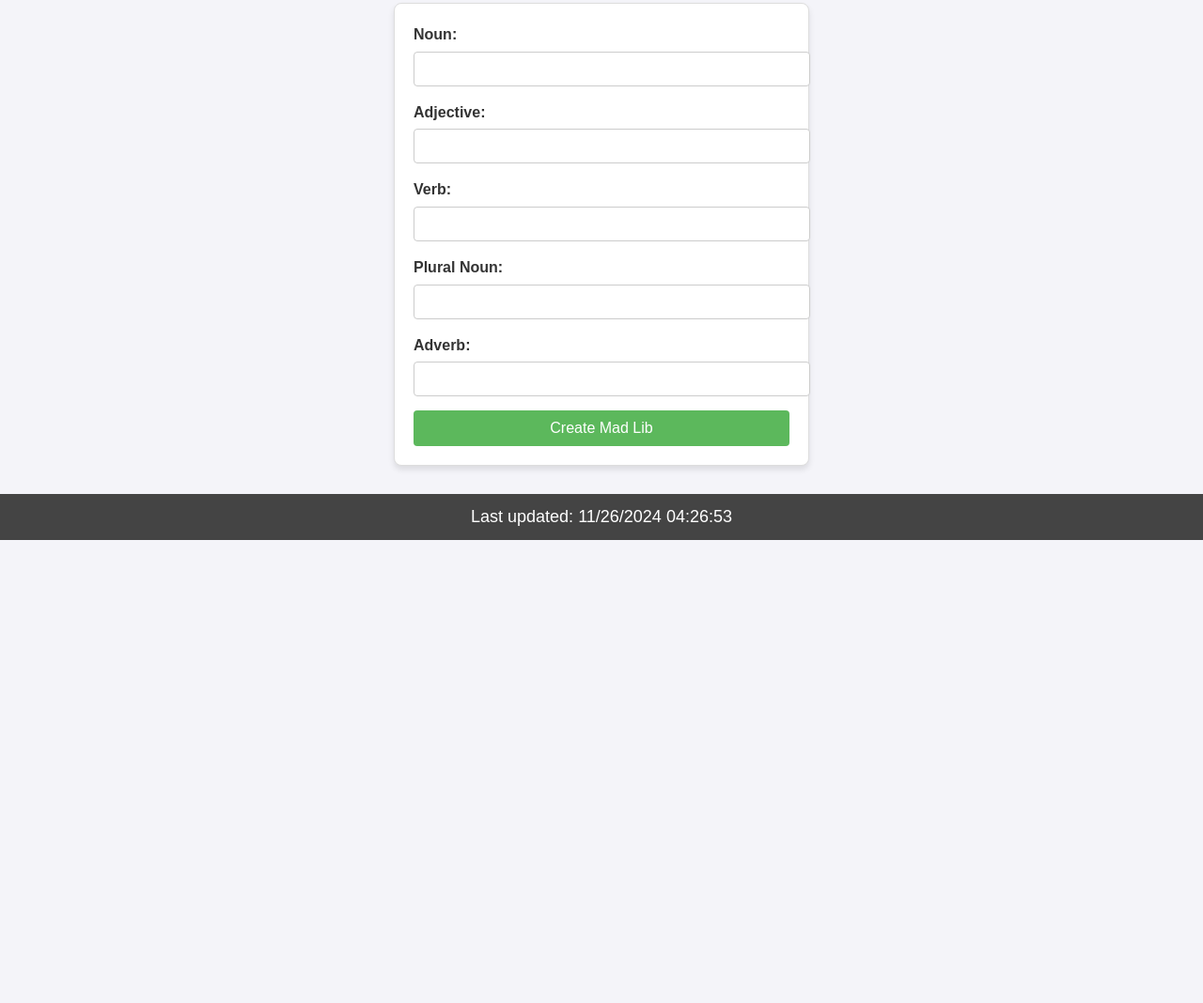
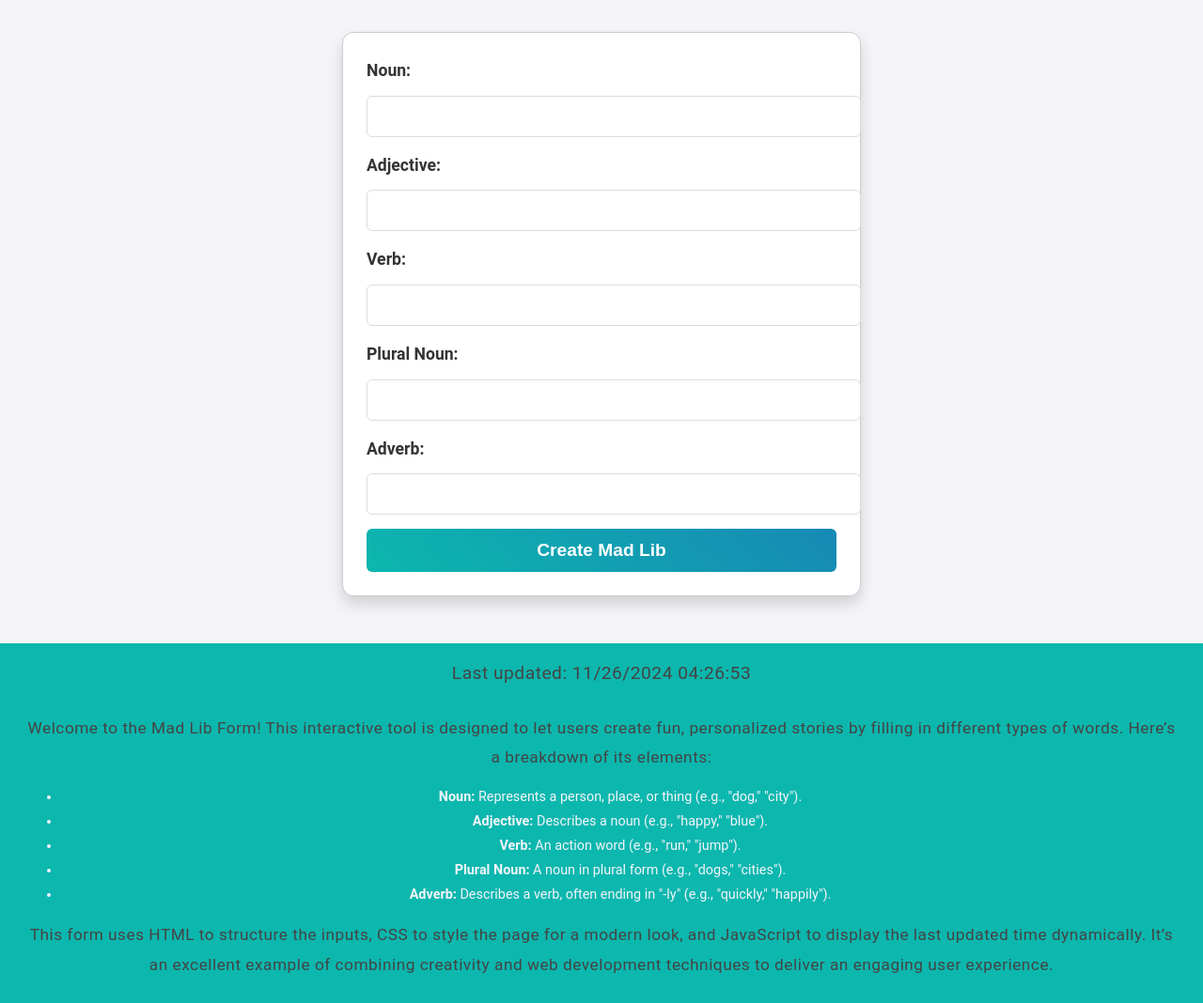
Before and after one commit to varshitha0402/madlib, a website: page public/ITC-505/lab-7/index.html in a window 1280 px wide. Shown: the part 98-1166 px from the top of the page at 94% size. Before the commit the page ends 800 px from the top, so only its background shows below. Drawn offline with Linux system fonts and the light colour scheme.

Commit message:
commit-2

```diff
--- a/public/ITC-505/lab-7/index.html
+++ b/public/ITC-505/lab-7/index.html
@@ -4,11 +4,11 @@
     <meta charset="UTF-8">
     <meta name="viewport" content="width=device-width, initial-scale=1.0">
     <title>Mad Lib</title>
-</head>
-<style>/* General Page Styling */
+    <style>
+        /* General Page Styling */
         body {
-        font-family: Arial, sans-serif;
-        line-height: 1.6;
+            font-family: 'Roboto', sans-serif;
+            line-height: 1.8;
             margin: 0;
             padding: 0;
             background-color: #f4f4f9;
@@ -18,83 +18,119 @@
         /* Header Styling */
         h1 {
             text-align: center;
-        color: #444;
+            color: #0cb7ae;
+            font-size: 2.5em;
             margin-top: 20px;
+            text-transform: uppercase;
+            letter-spacing: 1px;
         }
 
         /* Form Styling */
         form {
-        max-width: 400px;
-        margin: 30px auto;
-        padding: 20px;
-        background: #fff;
-        border: 1px solid #ddd;
-        border-radius: 8px;
-        box-shadow: 0 4px 6px rgba(0, 0, 0, 0.1);
+            max-width: 500px;
+            margin: 40px auto;
+            padding: 25px;
+            background: #ffffff;
+            border: 1px solid #ccc;
+            border-radius: 12px;
+            box-shadow: 0 8px 16px rgba(0, 0, 0, 0.15);
+            transition: all 0.3s ease-in-out;
+        }
+
+        form:hover {
+            box-shadow: 0 12px 24px rgba(0, 0, 0, 0.2);
         }
 
         form label {
             display: block;
-        margin-bottom: 5px;
+            margin-bottom: 10px;
             font-weight: bold;
+            color: #333;
+            font-size: 1.1em;
         }
 
         form input[type="text"] {
             width: 100%;
-        padding: 10px;
+            padding: 12px;
             margin-bottom: 15px;
-        border: 1px solid #ccc;
-        border-radius: 4px;
+            border: 1px solid #ddd;
+            border-radius: 6px;
+            font-size: 1em;
+            transition: border 0.2s ease-in-out;
+        }
+
+        form input[type="text"]:focus {
+            border-color: #0cb7ae;
+            outline: none;
+            box-shadow: 0 0 5px rgba(12, 183, 174, 0.5);
         }
 
         form button {
             display: block;
             width: 100%;
-        padding: 10px;
-        background: #5cb85c;
+            padding: 12px;
+            background: linear-gradient(45deg, #0cb7ae, #1789b5);
             color: white;
             border: none;
-        border-radius: 4px;
-        font-size: 16px;
+            border-radius: 6px;
+            font-size: 1.2em;
             cursor: pointer;
+            font-weight: bold;
+            transition: background 0.3s ease-in-out;
         }
 
         form button:hover {
-        background: #4cae4c;
+            background: linear-gradient(45deg, #1789b5, #0cb7ae);
+            transform: scale(1.02);
         }
 
         /* Footer Styling */
         footer {
             text-align: center;
-        margin-top: 30px;
-        padding: 10px;
-        background: #444;
+            margin-top: 50px;
+            padding: 15px;
+            background: #0cb7ae;
             color: white;
+            font-size: 1em;
         }
 
         footer p {
             margin: 0;
+            letter-spacing: 0.5px;
+        }
+
+        /* Addendum Styling */
+        .addendum {
+            margin-top: 15px;
+            font-size: 0.9em;
+            color: #f4f4f9;
+            padding: 10px;
         }
 
         /* Response Page Styling */
         p {
             text-align: center;
-        font-size: 18px;
+            font-size: 1.2em;
             margin: 20px 0;
+            color: #444;
         }
 
         a {
             display: inline-block;
             margin-top: 20px;
             text-decoration: none;
-        color: #007bff;
+            color: #0cb7ae;
             font-weight: bold;
+            font-size: 1.1em;
+            transition: color 0.3s ease-in-out;
         }
 
         a:hover {
             text-decoration: underline;
+            color: #1789b5;
         }
     </style>
+</head>
 <body>
     <h1>Mad Lib Form</h1>
     <form action="/ITC505/lab-7/index.html" method="POST">
@@ -118,6 +154,24 @@
 
     <footer>
         <p>Last updated: <span id="lastModified"></span></p>
+        <div class="addendum">
+            <p>
+                Welcome to the Mad Lib Form! This interactive tool is designed to let users create fun, personalized stories
+                by filling in different types of words. Here’s a breakdown of its elements:
+            </p>
+            <ul>
+                <li><strong>Noun:</strong> Represents a person, place, or thing (e.g., "dog," "city").</li>
+                <li><strong>Adjective:</strong> Describes a noun (e.g., "happy," "blue").</li>
+                <li><strong>Verb:</strong> An action word (e.g., "run," "jump").</li>
+                <li><strong>Plural Noun:</strong> A noun in plural form (e.g., "dogs," "cities").</li>
+                <li><strong>Adverb:</strong> Describes a verb, often ending in "-ly" (e.g., "quickly," "happily").</li>
+            </ul>
+            <p>
+                This form uses HTML to structure the inputs, CSS to style the page for a modern look, and JavaScript
+                to display the last updated time dynamically. It’s an excellent example of combining creativity and web development
+                techniques to deliver an engaging user experience.
+            </p>
+        </div>
     </footer>
     <script type="text/javascript">
         var x = document.lastModified;
```
Also changed, not shown: public/index.html (+79 -25 lines), server.js (+11 -36 lines). Lines whose indentation alone changed are shown as unchanged.
